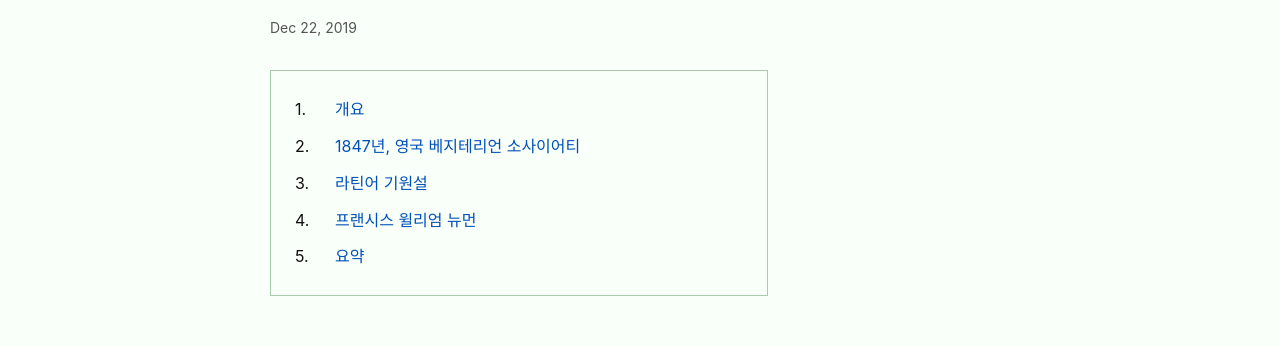
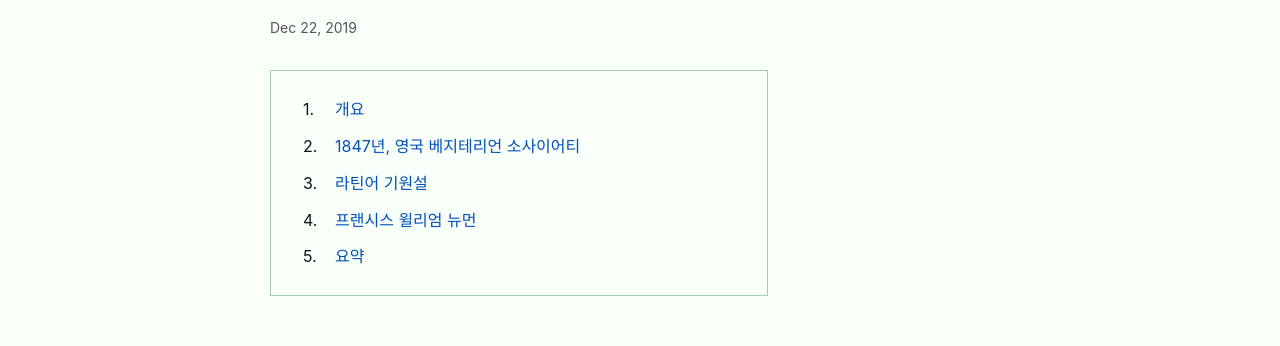
Before and after one commit to veganstudies/veganstudies.github.io, a Jekyll site: the page built from _posts/2019-12-22-etymology-of-vegetarianism.md, in a window 1280 px wide. Shown: the part 134-480 px from the top of the page. Built offline with Jekyll 4.4.1, drawn with Linux system fonts in a browser that asks for light colours.

Commit message:
Update style.scss

```diff
--- a/assets/css/style.scss
+++ b/assets/css/style.scss
@@ -47,6 +47,11 @@ article.post {
             content: counters(item, ".") ".";
             counter-increment: item;
             display: inline-block;
+            width: 2em;
+            margin-left: -2em;
+        }
+
+        li li:before {
             width: 2.5em;
             margin-left: -2.5em;
         }
```
